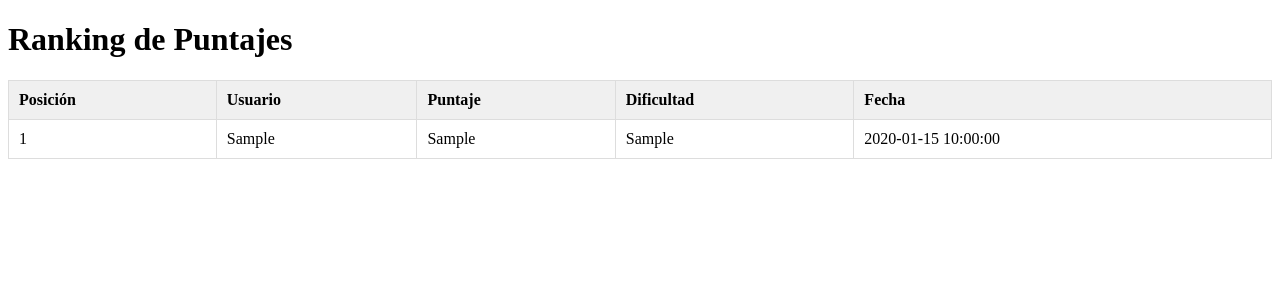
After one commit to sebastapia134/ProyectoIHM, a PHP site: page /ranking.php in a window 1280 px wide. The commit adds this page. Shown: the top 300 px of the page. Run offline with PHP 8.4, Linux system fonts and the light colour scheme; the visitor is signed in with stand-in values (Sample User, id 1); tables that the repository leaves empty or names only in its code hold one stand-in row (values such as "Sample post").

Commit message:
Base de datos y ranking

```diff
--- a/index.php
+++ b/index.php
@@ -20,7 +20,7 @@
 
     <div id="principal">
         <div id="titulo"></div>
-        <div id="jugar" onclick="window.location='juego.html';">>JUGAR<</div>
+        <div id="jugar" onclick="window.location='juego.php';">>JUGAR<</div>
         <div id="saludo">Hola, <?php echo htmlspecialchars($_SESSION['usuario'])?>!</div>
         <div id="login"><img src="img/user_login.png" width="43px" height="43px"></div>
         <div id="ayuda" onclick=updateHelpContent()>?</div>
--- /dev/null
+++ b/puntajes.php
@@ -0,0 +1,38 @@
+<?php
+// Conexión a la base de datos
+$servername = "localhost";
+$username = "root";
+$password = "Rodisejuda74"; // Cambia esto si tienes contraseña
+$dbname = "memorizate";
+
+$conn = new mysqli($servername, $username, $password, $dbname);
+
+// Verificar la conexión
+if ($conn->connect_error) {
+  die("Conexión fallida: " . $conn->connect_error);
+}
+
+// Consulta para obtener los puntajes ordenados por puntaje descendente
+$sql = "SELECT u.usuario AS usuario, p.puntaje, p.dificultad, p.fecha,
+        (SELECT COUNT(*) FROM puntajes WHERE puntaje > p.puntaje) + 1 AS posicion
+        FROM puntajes p
+        INNER JOIN login u ON p.usuario_id = u.id
+        ORDER BY p.puntaje DESC;";
+
+$result = $conn->query($sql);
+
+// Verificar si hay resultados
+if ($result->num_rows > 0) {
+  $puntajes = array();
+  while($row = $result->fetch_assoc()) {
+    $puntajes[] = $row;
+  }
+} else {
+  echo "No hay resultados";
+}
+
+// Cerrar la conexión
+$conn->close();
+
+// Mostrar el ranking
+?>
--- /dev/null
+++ b/ranking.php
@@ -0,0 +1,45 @@
+<!DOCTYPE html>
+<html>
+<head>
+  <title>Ranking de Puntajes</title>
+  <style>
+    table {
+      border-collapse: collapse;
+      width: 100%;
+    }
+    th, td {
+      border: 1px solid #ddd;
+      padding: 10px;
+      text-align: left;
+    }
+    th {
+      background-color: #f0f0f0;
+    }
+  </style>
+</head>
+<body>
+  <h1>Ranking de Puntajes</h1>
+  <table>
+    <tr>
+      <th>Posición</th>
+      <th>Usuario</th>
+      <th>Puntaje</th>
+      <th>Dificultad</th>
+      <th>Fecha</th>
+    </tr>
+    <?php
+    include 'puntajes.php';
+    include 'auth.php';
+
+    foreach ($puntajes as $puntaje) { ?>
+      <tr>
+        <td><?= $puntaje['posicion'] ?></td>
+        <td><?= $puntaje['usuario'] ?></td>
+        <td><?= $puntaje['puntaje'] ?></td>
+        <td><?= $puntaje['dificultad'] ?></td>
+        <td><?= $puntaje['fecha'] ?></td>
+      </tr>
+    <?php } ?>
+  </table>
+</body>
+</html>
--- a/sesion.php
+++ b/sesion.php
@@ -21,7 +21,7 @@ if ($_SERVER['REQUEST_METHOD'] === 'POST') {
     $contraseña = $_POST['contraseña'];
 
     // Preparar y ejecutar la consulta
-    $stmt = $conn->prepare("SELECT * FROM login WHERE usuario = ?");
+        $stmt = $conn->prepare("SELECT * FROM login WHERE usuario = ?");
     $stmt->bind_param("s", $usuario);
     $stmt->execute();
     $result = $stmt->get_result();
@@ -34,6 +34,7 @@ if ($_SERVER['REQUEST_METHOD'] === 'POST') {
         if (password_verify($contraseña, $row['contraseña'])) {
             // Guardar el usuario en la sesión
             $_SESSION['usuario'] = $usuario;
+            $_SESSION['id']=$row['id'];
             header('Location: index.php'); // Redirigir a una página de éxito
             exit();
         } else {
```
Also changed, not shown: estilosJuego.css (+12 -2 lines), insertar.php (added, +43 -0 lines), juego.php (+14 -0 lines), script.js (+13 -3 lines).
